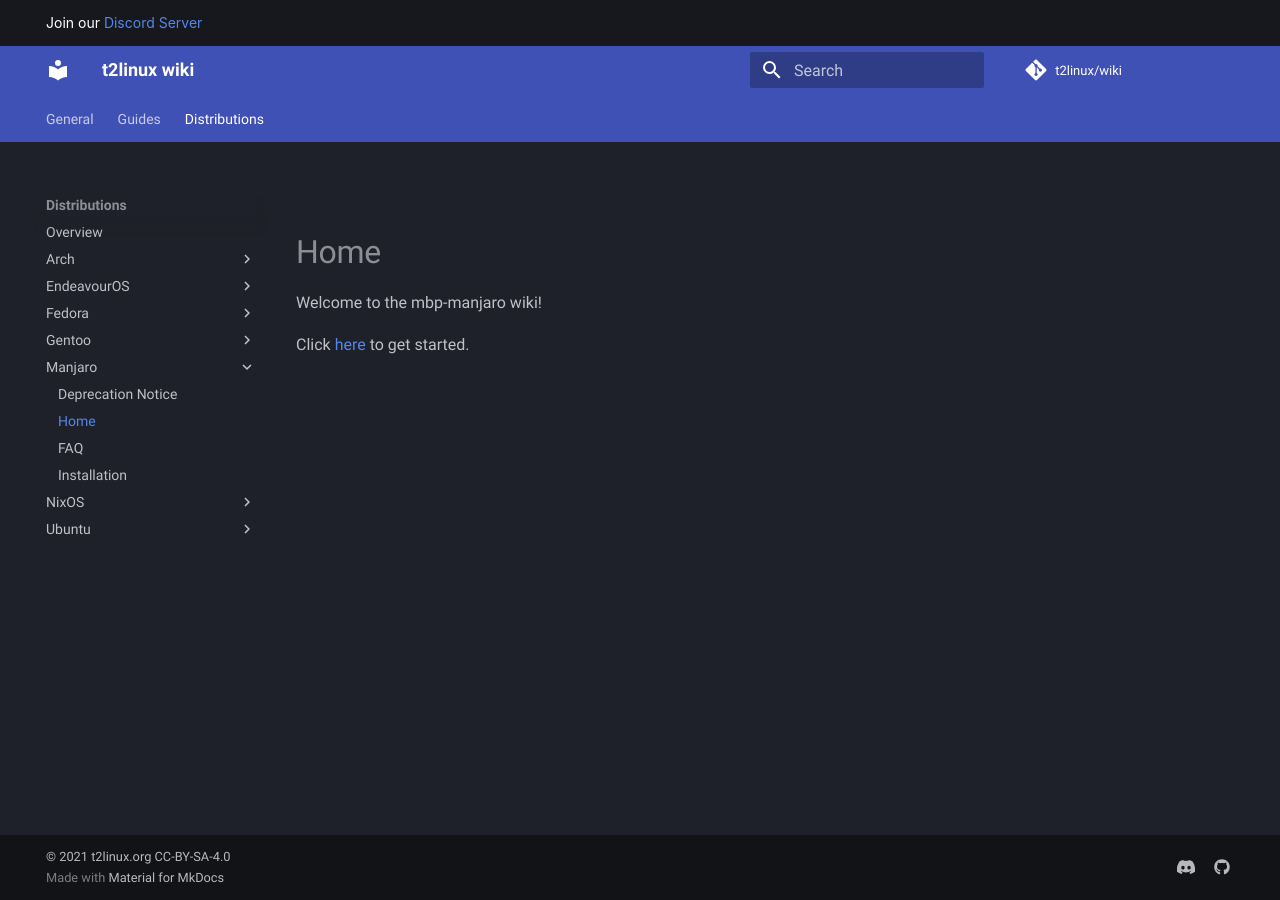
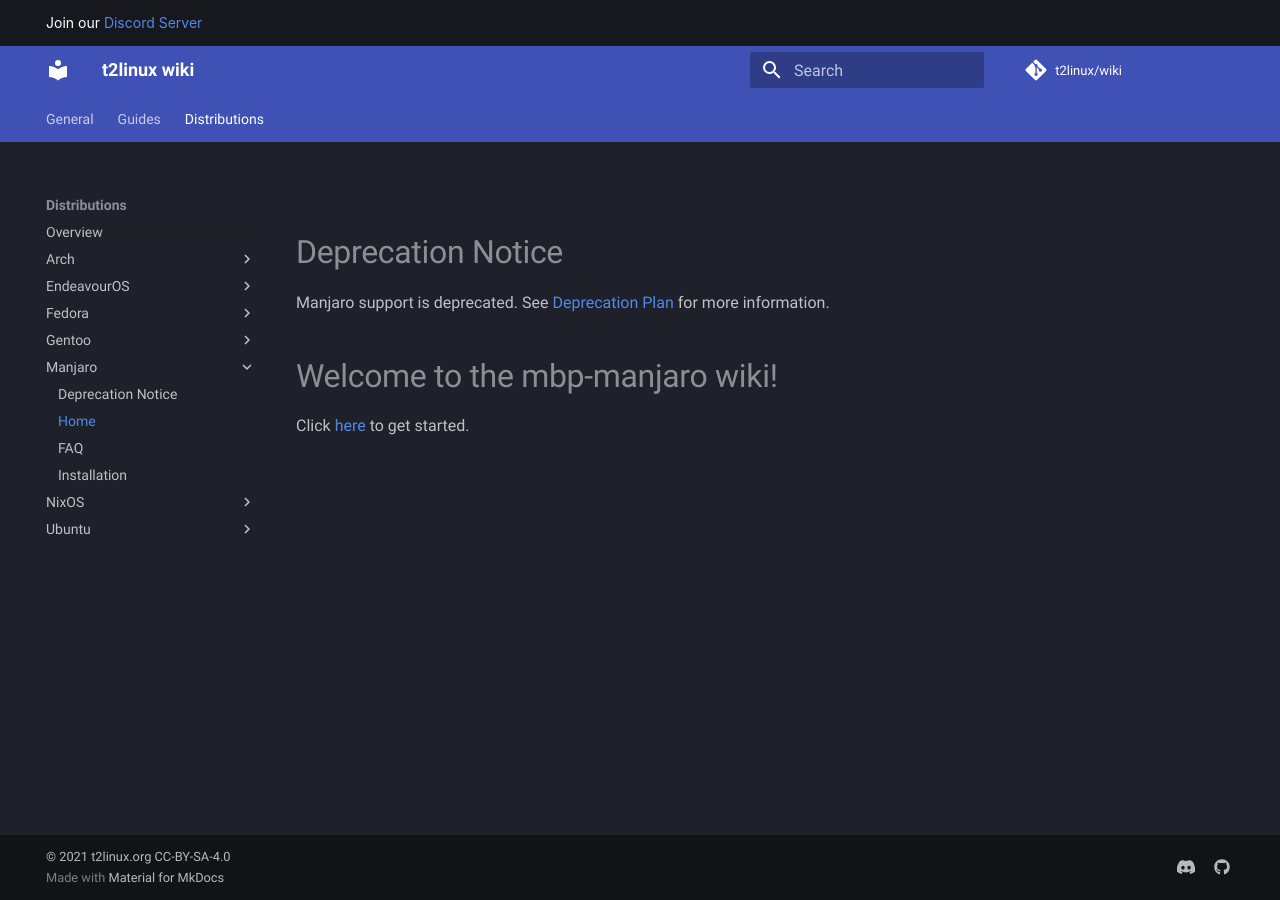
Before and after one commit to t2linux/wiki, an MkDocs documentation site: the page built from docs/distributions/manjaro/home.md, in a window 1280 px wide. Built offline with MkDocs 1.6.1 and Material for MkDocs 9.7.7, drawn with Linux system fonts in a browser that asks for light colours; comment, search, counter and statistics services are not loaded.

Commit message:
Update home.md

```diff
--- a/docs/distributions/manjaro/home.md
+++ b/docs/distributions/manjaro/home.md
@@ -1,3 +1,7 @@
-Welcome to the mbp-manjaro wiki!
+# Deprecation Notice
+
+Manjaro support is deprecated. See [Deprecation Plan](https://wiki.t2linux.org/distributions/manjaro/deprecation) for more information.
+
+# Welcome to the mbp-manjaro wiki!
 
 Click [here](https://wiki.t2linux.org/distributions/manjaro/installation/) to get started.
```
